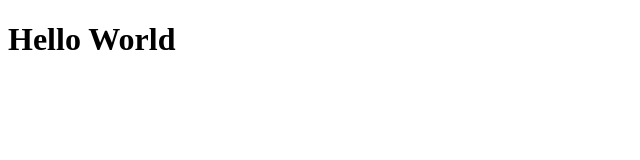
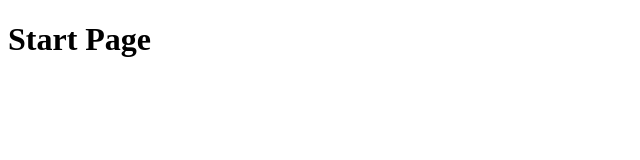
Before and after one commit to empelt/web-tech-dojo, a React (Vite) app in the folder frontend/: page / in a window 1280 px wide. Shown: the top 160 px of the page, without its empty margins (0-640 px from the left). Built offline with nearby package versions, Linux system fonts and the light colour scheme.

Commit message:
改行コードを統一する

```diff
--- a/frontend/package.json
+++ b/frontend/package.json
@@ -11,7 +11,8 @@
   },
   "dependencies": {
     "react": "^18.3.1",
-    "react-dom": "^18.3.1"
+    "react-dom": "^18.3.1",
+    "react-router": "^7.1.3"
   },
   "devDependencies": {
     "@eslint/js": "^9.18.0",
--- a/frontend/src/App.tsx
+++ b/frontend/src/App.tsx
@@ -1,7 +1,7 @@
 function App() {
   return (
     <div>
-      <h1>Hello World</h1>
+      <h1>Start Page</h1>
     </div>
   )
 }
--- a/frontend/src/main.tsx
+++ b/frontend/src/main.tsx
@@ -1,9 +1,16 @@
 import { StrictMode } from 'react'
-import { createRoot } from 'react-dom/client'
+import ReactDOM from 'react-dom/client'
+import { BrowserRouter, Route, Routes } from 'react-router'
 import App from './App.tsx'
 
-createRoot(document.getElementById('root')!).render(
+const root = document.getElementById('root')!
+
+ReactDOM.createRoot(root).render(
   <StrictMode>
-    <App />
+    <BrowserRouter>
+      <Routes>
+        <Route path="/" element={<App />} />
+      </Routes>
+    </BrowserRouter>
   </StrictMode>,
 )
```
Also changed, not shown: 2 other files (tests, documents, lock files or other folders).
